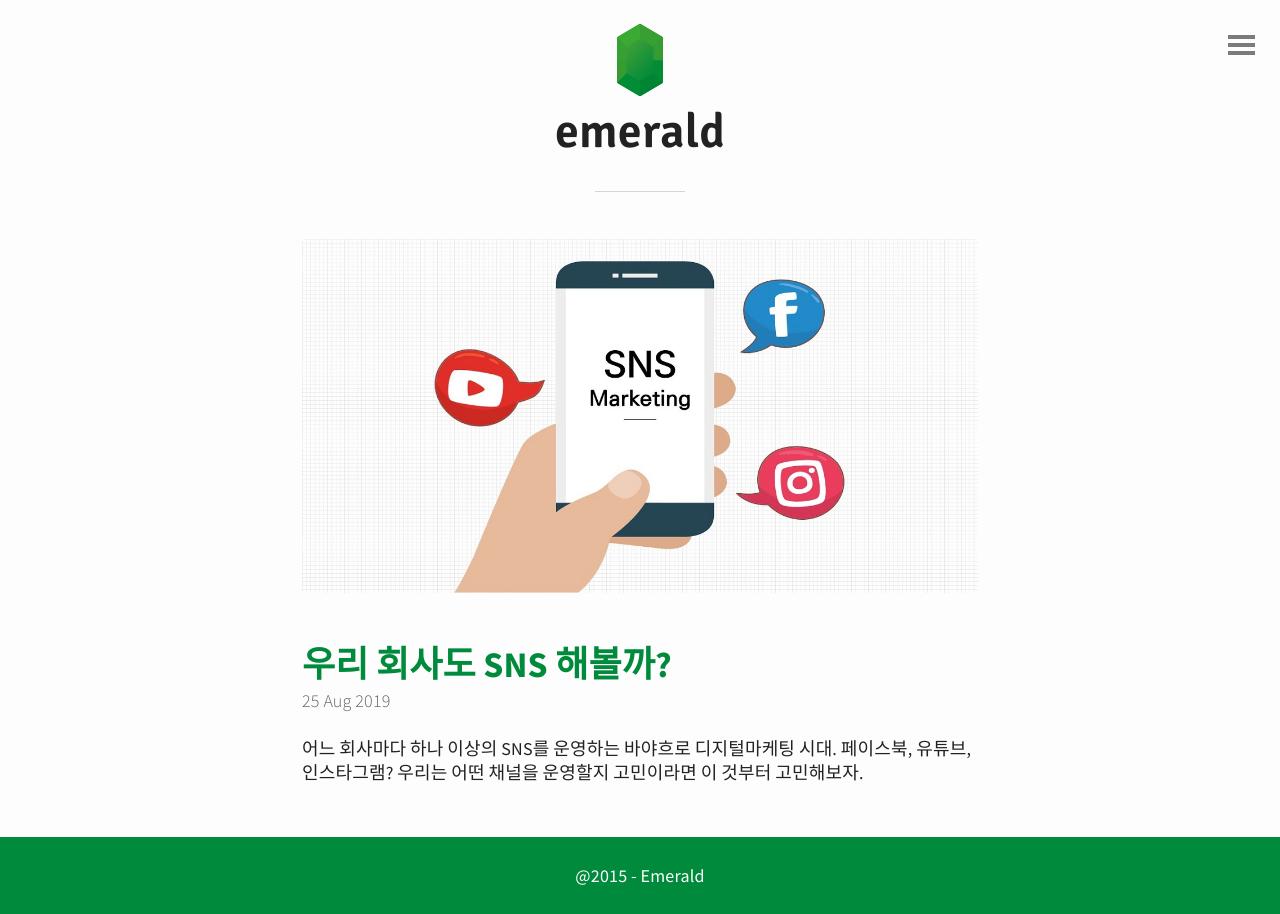
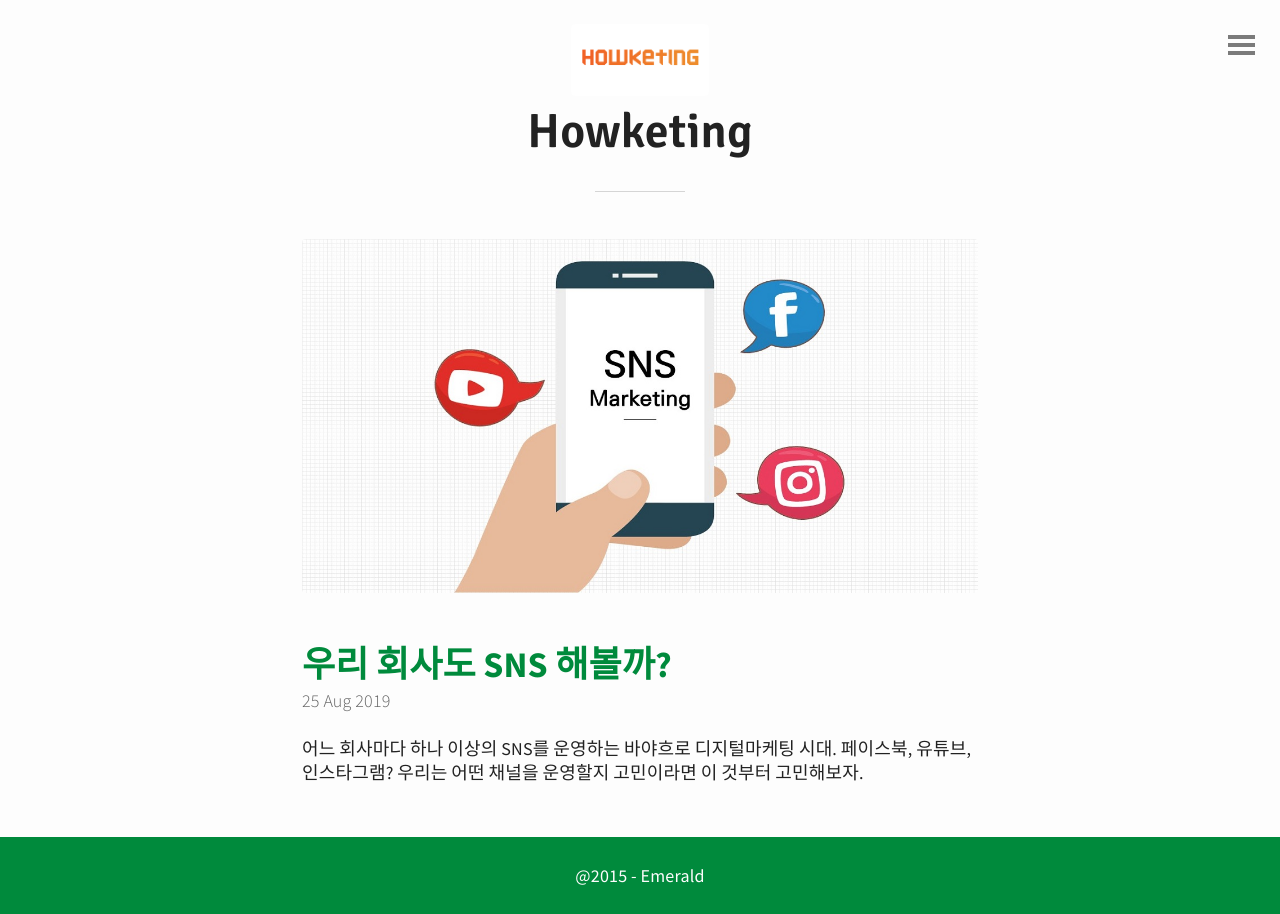
Before and after one commit to gkslfh36/howketing, a Jekyll site: the page built from index.html, in a window 1280 px wide. Built offline with Jekyll 4.4.1, drawn with Linux system fonts in a browser that asks for light colours; the list of posts is cut into pages by our own code.

Commit message:
타이틀변경

```diff
--- a/_includes/header.html
+++ b/_includes/header.html
@@ -1,6 +1,6 @@
 <header id="header">
 	<a href="{{ site.baseurl }}">
-		<img src="{{ "/img/emerald.svg" | prepend: site.baseurl | replace: '//', '/' }}" alt="Emerald Logo">
-	  <h1>emerald</h1>
+		<img src="{{ "/img/sum/thumbnail.png" | prepend: site.baseurl | replace: '//', '/' }}" alt="howketing Logo">
+	  <h1>Howketing</h1>
 	</a>
 </header>
```
